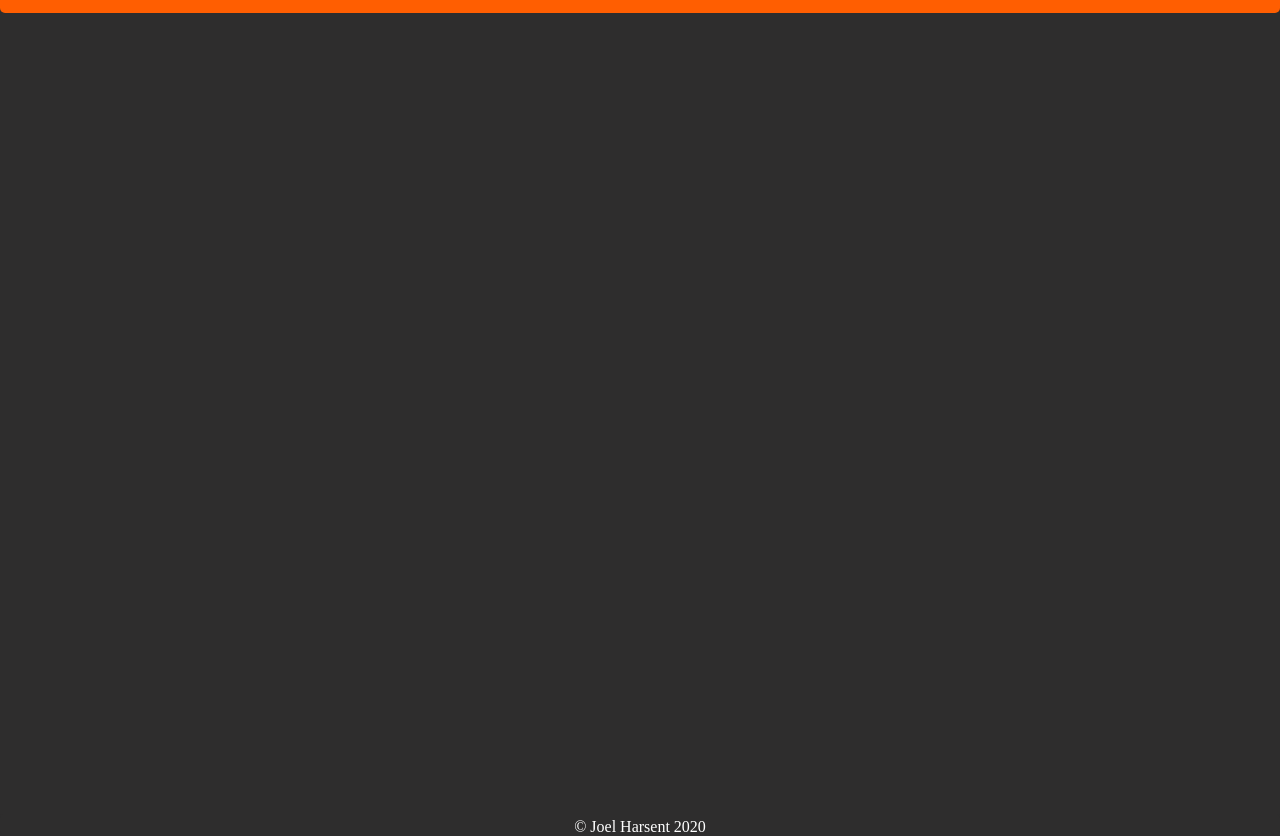
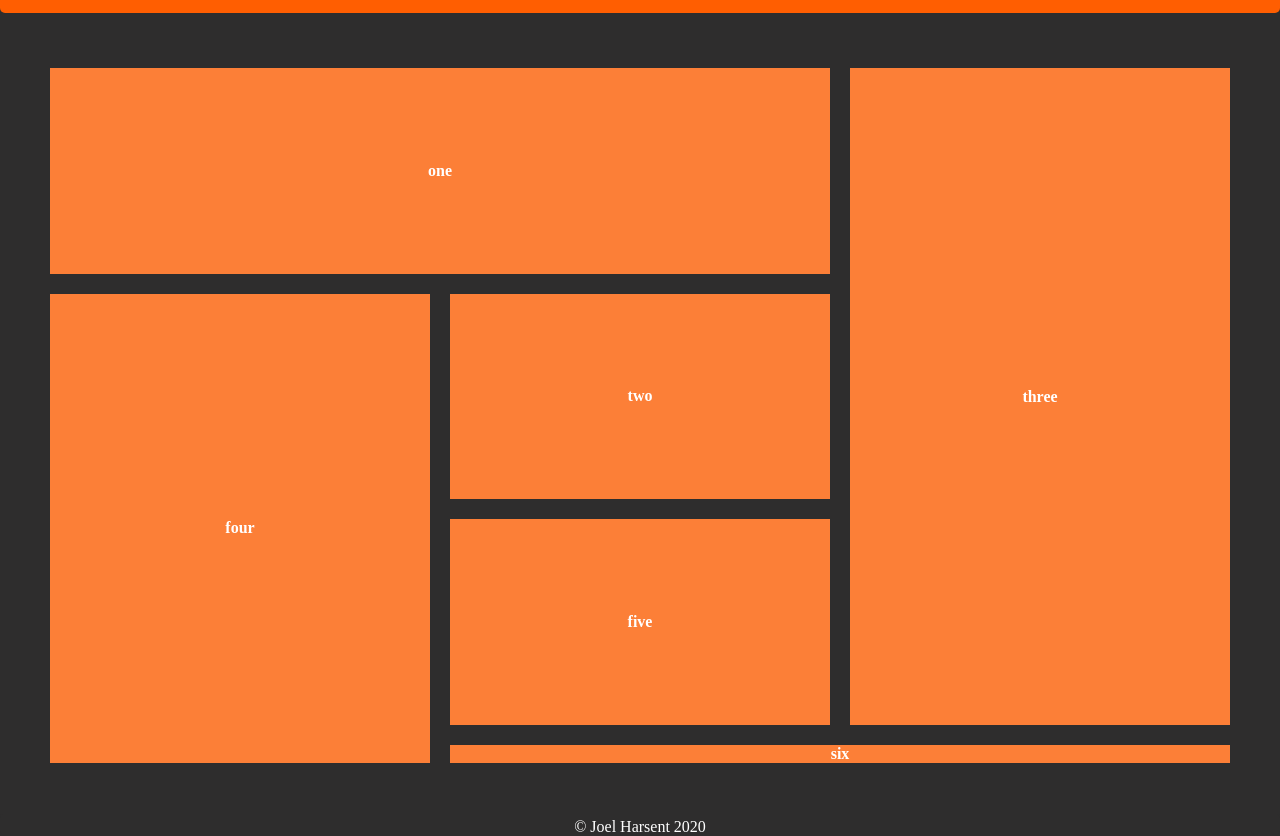
Before and after one commit to Joel5-7/MyWebsite, a plain HTML site: page Portfolio.html in a window 1280 px wide. Shown: the part 45-881 px from the top of the page. Drawn offline with Linux system fonts and the light colour scheme.

Commit message:
Added grid layout for portfolio

```diff
--- a/Portfolio.html
+++ b/Portfolio.html
@@ -31,6 +31,18 @@
 
 
 <main>
+<div class="portfolio">
+    <div class="portfolio-item medium">one</div>
+    <div class="portfolio-item small">three</div>
+    <div class="portfolio-item small">four</div>
+    <div class="portfolio-item large">two</div>
+    <div class="portfolio-item tall">five</div>
+    <div class="portfolio-item wide">six</div>
+
+</div>
+
+
+
 
 </main>
 
--- a/stylesheet.css
+++ b/stylesheet.css
@@ -122,6 +122,47 @@ main {
     border-radius: var(--main-radius);
     padding-top: var(--main-padding);
 }
+/***Portfolio***/
+.portfolio {
+    display: grid;
+    height: 100%;
+    padding: 50px;
+    grid-template-rows: repeat(3, 1fr);
+    grid-template-columns: repeat(3, 1fr);
+    grid-gap: 20px;
+}
+.portfolio-item {
+    background: rgb(252, 127, 55);
+    color: white;
+    font-weight: bold;
+    display: flex;
+    justify-content: center;
+    align-items: center;
+}
+.portfolio-item.small {
+    grid-row: span 3;
+    grid-column: span 1;
+}
+.portfolio-item.tall {
+    grid-row: span 1;
+    grid-column: span 1;
+}
+.portfolio-item.wide {
+    grid-row: span 1;
+    grid-column: span 2;
+}
+.portfolio-item.medium {
+    grid-row: span 1;
+    grid-column: span 2;
+}
+.portfolio-item.large {
+    grid-row: span 1;
+    grid-column: span 1;
+}
+
+
+
+
 /***report and cv box***/
 .box {
     background: rgb(255, 255, 255);
```
